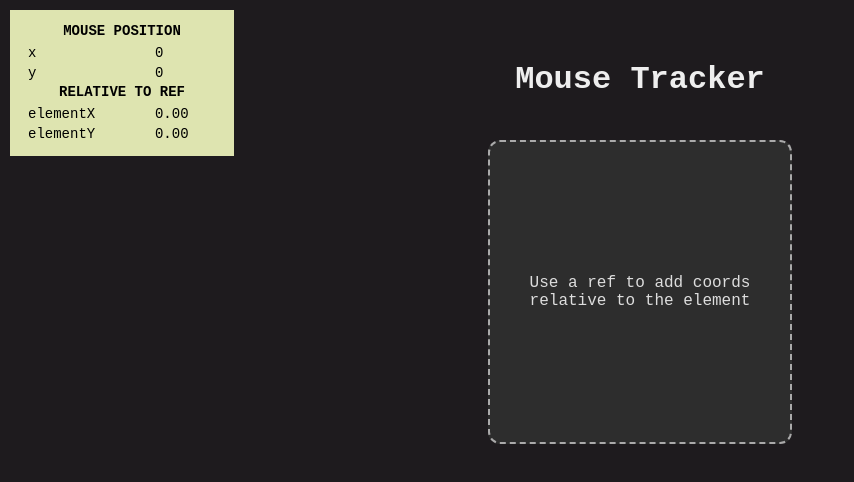
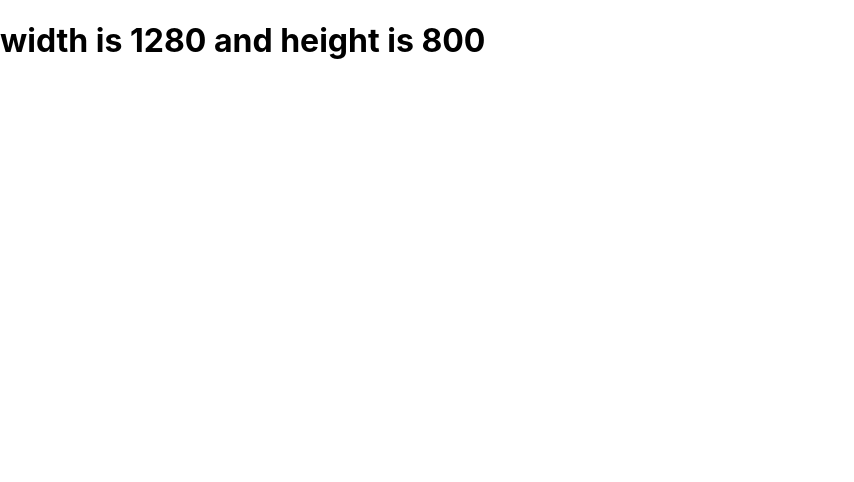
Before and after one commit to goravx/greatfrontend-Solution, a React (Create React App) app: page / in a window 1280 px wide. Shown: the top 482 px of the page, without its empty margins (0-854 px from the left). Built offline with nearby package versions, Linux system fonts and the light colour scheme.

Commit message:
use Window Size hook implemented

```diff
--- a/src/App.jsx
+++ b/src/App.jsx
@@ -1,58 +1,14 @@
-// App.jsx
 import React from "react";
-import  useMouse  from "./hooks/useMouse";
-import "./App.css";
+import useWindowSize from "./hooks/useWindowSIze";
 
-export default function App() {
-  const [mouse, ref] = useMouse();
+export default function App(){
 
-  const xIntersecting = mouse.elementX > 0 && mouse.elementX < 300;
-  const yIntersecting = mouse.elementY > 0 && mouse.elementY < 300;
-  const isIntersecting = xIntersecting && yIntersecting;
-
-  return (
-    <div className="app">
-      <h1>Mouse Tracker</h1>
-      <div
-        ref={ref}
-        className={`track-box ${isIntersecting ? "active" : ""}`}
-      >
-        <p>Use a ref to add coords relative to the element</p>
-      </div>
-
-      <div
-        className="mouse-popup"
-        style={{top:mouse.clientY+10,left:mouse.clientX+10}}
-      >
-        <table>
-          <thead>
-            <tr>
-              <th colSpan={2}>MOUSE POSITION</th>
-            </tr>
-          </thead>
-          <tbody>
-            <tr>
-              <td>x</td>
-              <td>{mouse.clientX}</td>
-            </tr>
-            <tr>
-              <td>y</td>
-              <td>{mouse.clientY}</td>
-            </tr>
-            <tr>
-              <th colSpan={2}>RELATIVE TO REF</th>
-            </tr>
-            <tr>
-              <td>elementX</td>
-              <td>{mouse.elementX.toFixed(2)}</td>
-            </tr>
-            <tr>
-              <td>elementY</td>
-              <td>{mouse.elementY.toFixed(2)}</td>
-            </tr>
-          </tbody>
-        </table>
-      </div>
-    </div>
-  );
+   const {width,height} = useWindowSize(300);
+   const dimension = <h1>width is {width} and height is {height}</h1>
+   return (
+    <>
+      {dimension}
+    </>
+   )
+   console.log(`width is ${width} and height i ${height}`)
 }
--- /dev/null
+++ b/src/hooks/useWindowSIze.js
@@ -0,0 +1,32 @@
+import { useState ,useEffect} from "react";
+
+export default function useWindowSize({delay}){
+      const[ windowSize ,setWindowSize] = useState({
+           height: window.innerHeight,
+           width: window.innerWidth
+      })
+
+
+      useEffect(()=>{
+         let timerId;
+         function handleResize(){
+             if(timerId) clearTimeout(timerId);
+             timerId = setTimeout(()=>{
+                setWindowSize ({
+                 height: window.innerHeight,
+                 width:window.innerWidth,
+              })
+             },delay)
+
+
+          }
+           window.addEventListener("resize",handleResize)
+
+           return ()=>{
+              clearTimeout(timerId);
+              window.removeEventListener("resize",handleResize);
+           }
+      },[delay])
+
+   return windowSize;
+}
```
